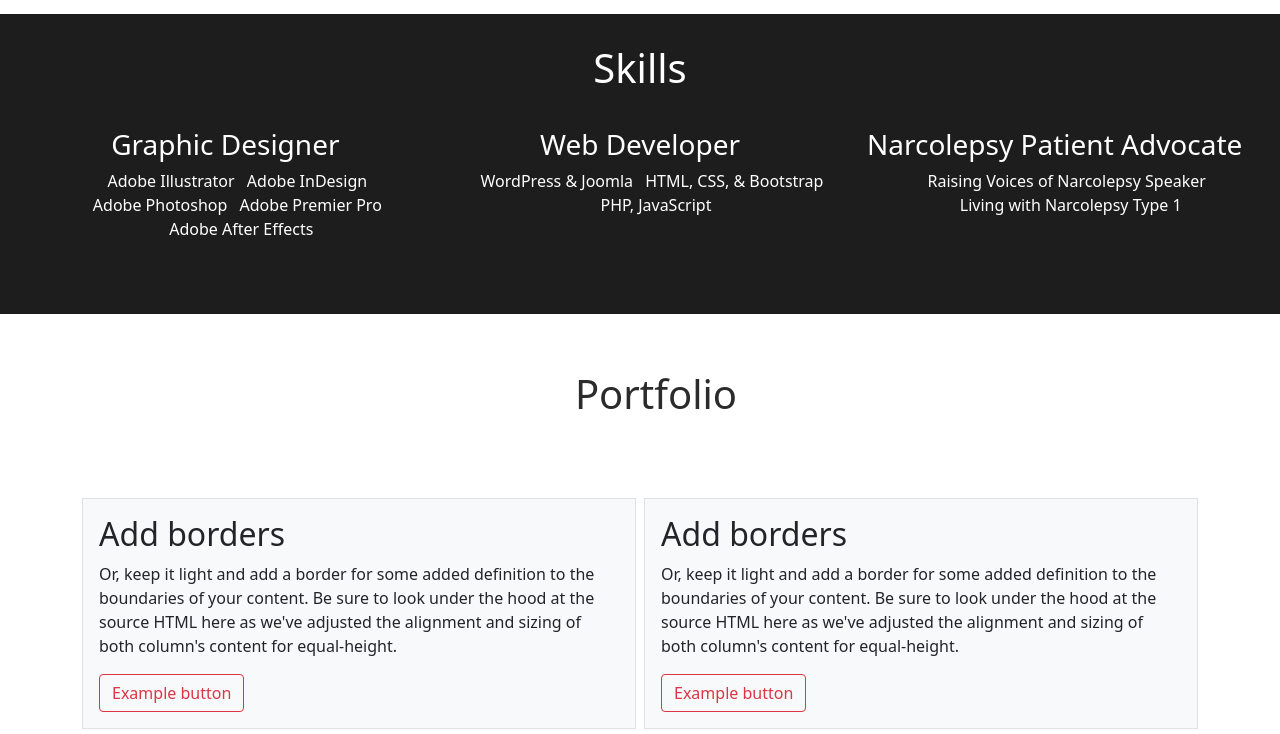
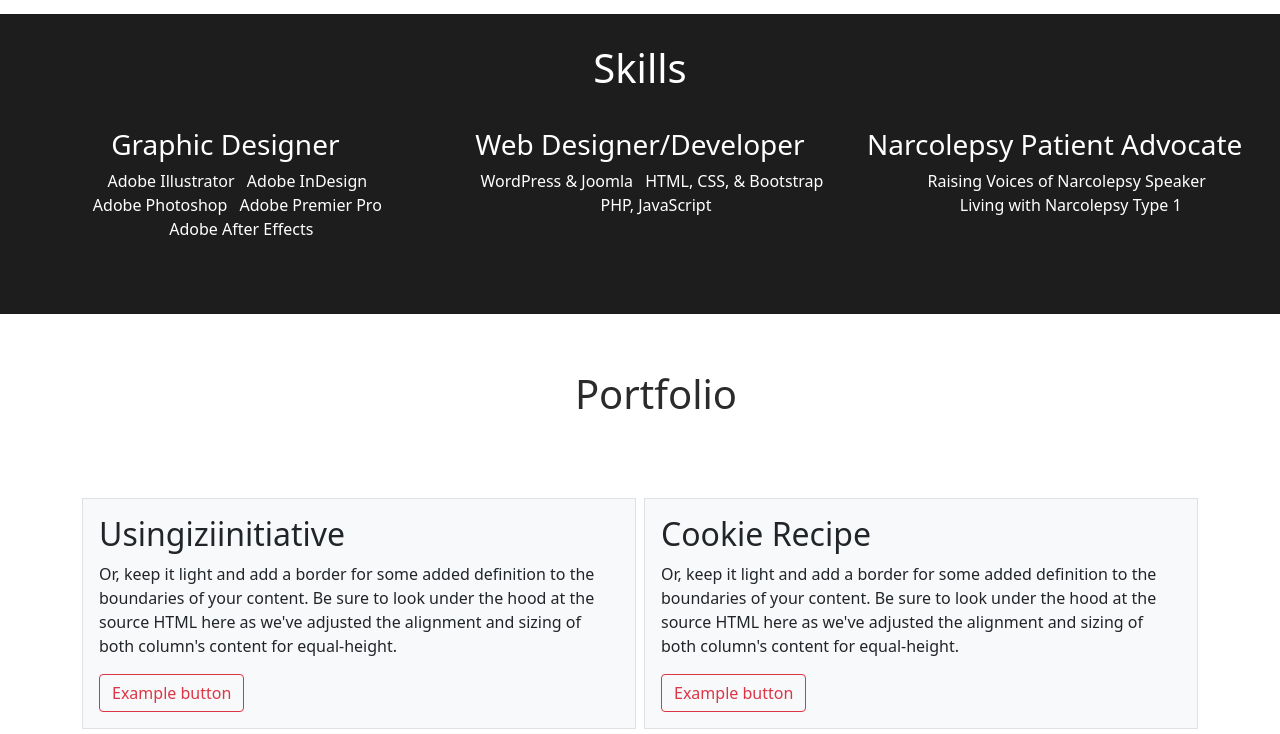
Before and after one commit to themaryanjuguna/mnjuguna_portfolio, a plain HTML site: page index.html in a window 1280 px wide. Shown: the part 1280-2014 px from the top of the page. Drawn offline with nearby package versions, Linux system fonts and the light colour scheme.

Commit message:
updating portfolio

```diff
--- a/index.html
+++ b/index.html
@@ -144,7 +144,7 @@
                               </ul>
                         </div>
                         <div class="col">
-                            <h3 class="text-center">Web Developer</h3>
+                            <h3 class="text-center">Web Designer/Developer</h3>
                             <ul class="text-center">
                                 <li class="list-inline-item">WordPress & Joomla</li>
                                 <li class="list-inline-item">HTML, CSS, & Bootstrap</li>
@@ -172,30 +172,30 @@
                     </div>
               <div class="col-6">
                 <div class="p-3 border bg-light">
-                    <h2>Add borders</h2>
+                    <h2>Usingiziinitiative</h2>
                     <p>Or, keep it light and add a border for some added definition to the boundaries of your content. Be sure to look under the hood at the source HTML here as we've adjusted the alignment and sizing of both column's content for equal-height.</p>
-                    <button class="btn btn-outline-danger" type="button">Example button</button>
+                    <button class="btn btn-outline-danger" type="button" href="https://github.com/themaryanjuguna/usingiziinitiative" target="_blank" rel="noreferrer">Example button</button>
+                </div>
+              </div>
+              <div class="col-6">
+                <div class="p-3 border bg-light">
+                    <h2>Cookie Recipe</h2>
+                    <p>Or, keep it light and add a border for some added definition to the boundaries of your content. Be sure to look under the hood at the source HTML here as we've adjusted the alignment and sizing of both column's content for equal-height.</p>
+                    <button class="btn btn-outline-danger" type="button"href="https://github.com/themaryanjuguna/MScookie-recipe" target="_blank" rel="noreferrer">Example button</button>
                 </div>
               </div>
               <div class="col-6">
                 <div class="p-3 border bg-light">
                     <h2>Add borders</h2>
                     <p>Or, keep it light and add a border for some added definition to the boundaries of your content. Be sure to look under the hood at the source HTML here as we've adjusted the alignment and sizing of both column's content for equal-height.</p>
-                    <button class="btn btn-outline-danger" type="button">Example button</button>
+                    <button class="btn btn-outline-danger" type="button" href="https://www.behance.net/themaryanjuguna" target="_blank" rel="noreferrer">Example button</button>
                 </div>
               </div>
               <div class="col-6">
                 <div class="p-3 border bg-light">
                     <h2>Add borders</h2>
                     <p>Or, keep it light and add a border for some added definition to the boundaries of your content. Be sure to look under the hood at the source HTML here as we've adjusted the alignment and sizing of both column's content for equal-height.</p>
-                    <button class="btn btn-outline-danger" type="button">Example button</button>
-                </div>
-              </div>
-              <div class="col-6">
-                <div class="p-3 border bg-light">
-                    <h2>Add borders</h2>
-                    <p>Or, keep it light and add a border for some added definition to the boundaries of your content. Be sure to look under the hood at the source HTML here as we've adjusted the alignment and sizing of both column's content for equal-height.</p>
-                    <button class="btn btn-outline-danger" type="button">Example button</button>
+                    <button class="btn btn-outline-danger" type="button" href="https://www.behance.net/themaryanjuguna" target="_blank" rel="noreferrer">Example button</button>
                 </div>
               </div>
             </div>
```
